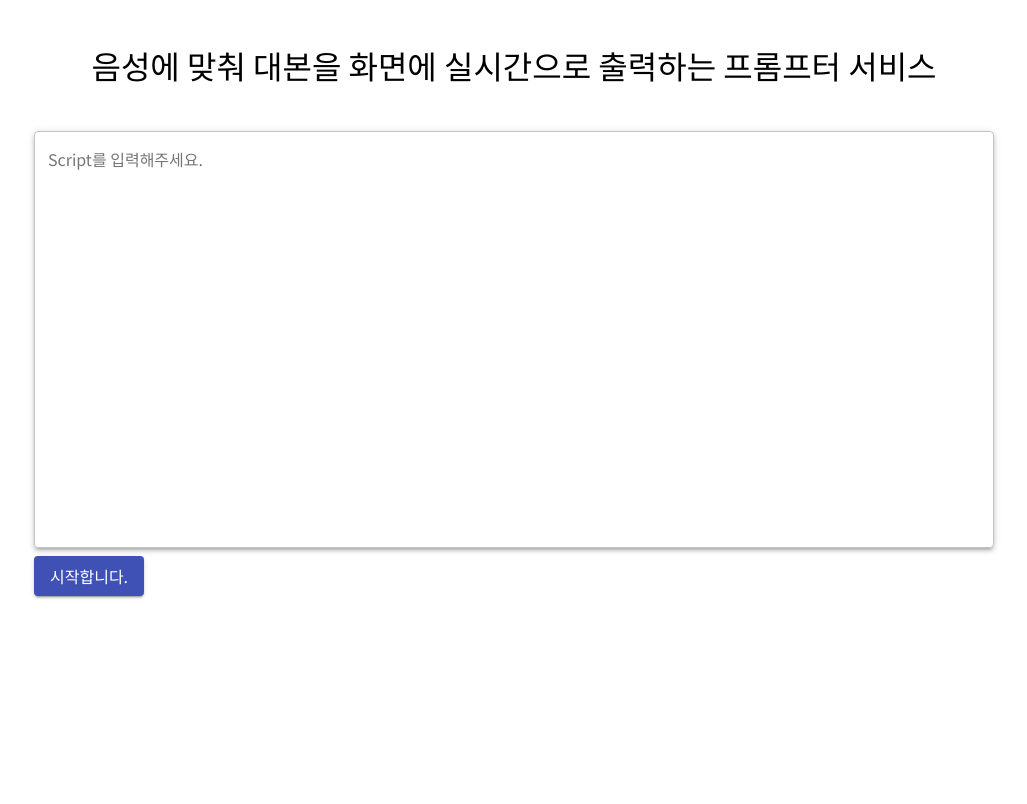
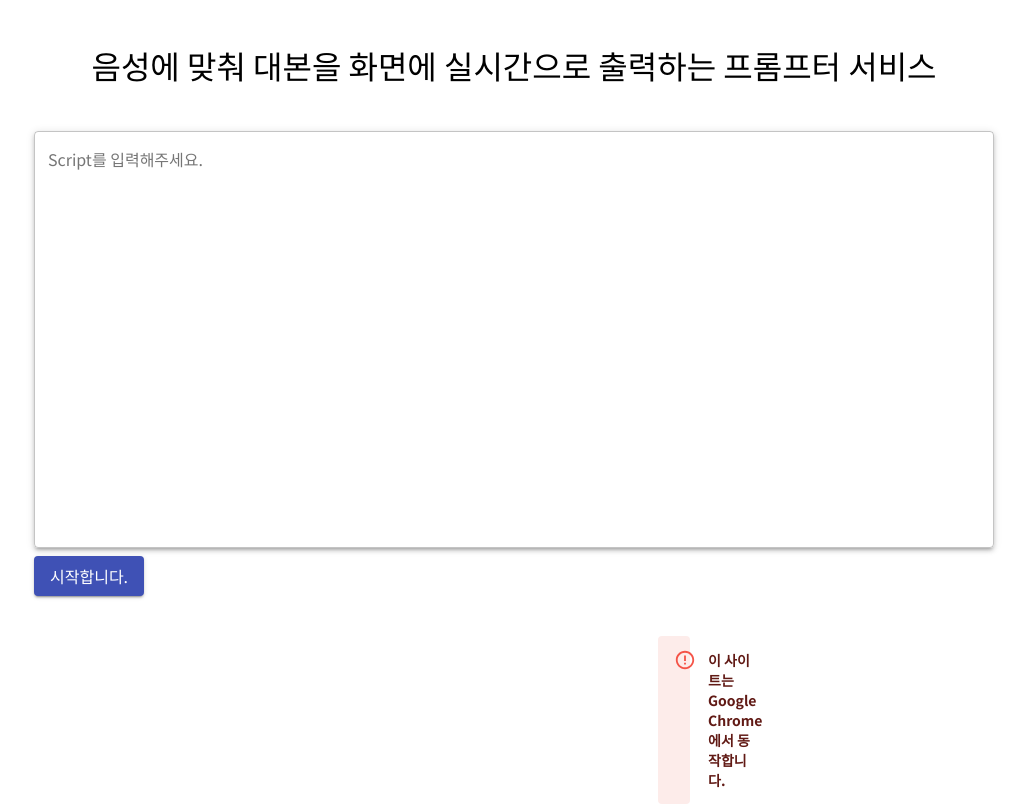
Before and after one commit to Chuncheonian/Teleprompter-STT, a React (Create React App) app in the folder client/: page / in a window 1280 px wide. Shown: the whole page, without its empty margins (126-1153 px from the left). Built offline with nearby package versions, Linux system fonts and the light colour scheme.

Commit message:
Add a warning to inform site works only in Chrome

```diff
--- a/client/package.json
+++ b/client/package.json
@@ -1,9 +1,10 @@
 {
   "name": "teleprompter-stt-frontend",
-  "version": "0.1.0",
+  "version": "1.0.0",
   "private": true,
   "dependencies": {
     "@material-ui/core": "^4.11.0",
+    "@material-ui/lab": "^4.0.0-alpha.57",
     "@testing-library/jest-dom": "^5.11.4",
     "@testing-library/react": "^11.1.0",
     "@testing-library/user-event": "^12.1.10",
--- a/client/src/pages/MainPage.js
+++ b/client/src/pages/MainPage.js
@@ -1,6 +1,7 @@
 import React, { Component, Fragment } from 'react';
 import { post } from 'axios';
 import { withStyles, Typography, Paper, Button, TextField } from '@material-ui/core';
+import Alert from '@material-ui/lab/Alert';
 
 const styles = theme => ({
   root: {
@@ -29,6 +30,11 @@ const styles = theme => ({
     marginLeft: theme.spacing.unit * 20,
     fontSize: '1rem',
   },
+  paperAlert: {
+    marginTop: theme.spacing.unit * 5,
+    marginLeft: theme.spacing.unit * 98,
+    marginRight: theme.spacing.unit * 98
+  }
 });
 
 class MainPage extends Component {
@@ -94,6 +100,9 @@ class MainPage extends Component {
           <TextField id="outlined-textarea" label="Script를 입력해주세요." fullWidth="true" rows={20} placeholder="Script" multiline variant="outlined" onChange={this.getScript} />
         </Paper>
         <Button className={classes.button} variant="contained" color="primary" size="medium" onClick={this.handleScriptSubmit}>시작합니다.</Button>
+        <Paper className={classes.paperAlert}>
+          <Alert severity="error"><strong>이 사이트는 Google Chrome에서 동작합니다.</strong></Alert>
+        </Paper>
       </Fragment>
     );
   }
```
Also changed, not shown: client/public/index.html (line endings or trailing spaces), 2 other files (tests, documents, lock files or other folders).
